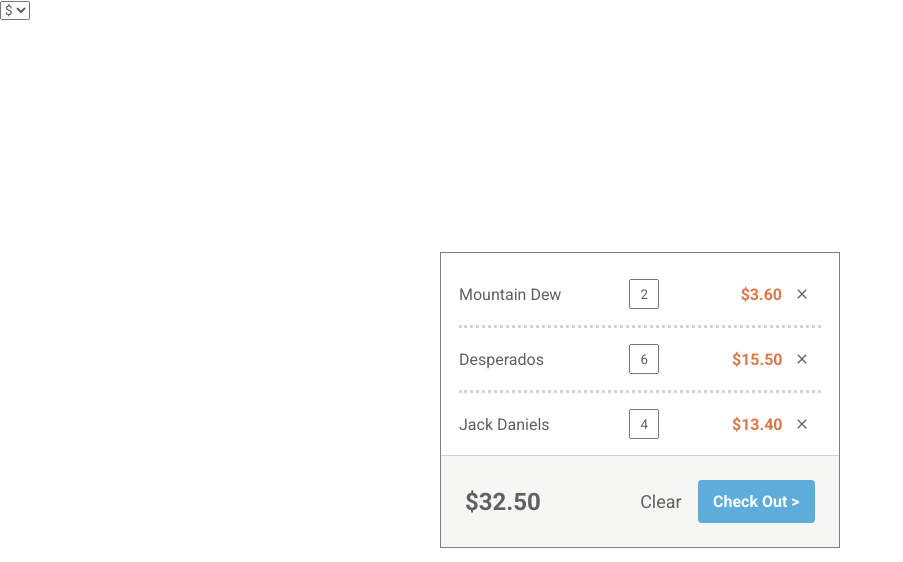
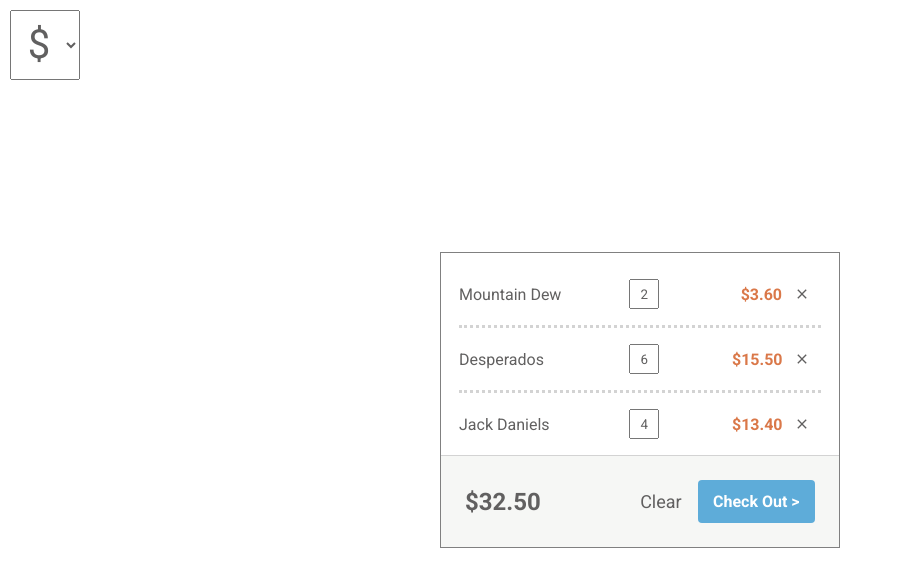
Before and after one commit to aaronm99/mmt, a React (Vite) app: page / in a window 1280 px wide. Shown: the top 562 px of the page, without its empty margins (0-903 px from the left). Built offline with nearby package versions, Linux system fonts and the light colour scheme.

Commit message:
added comments

```diff
--- a/src/App.jsx
+++ b/src/App.jsx
@@ -7,11 +7,14 @@
   const [cart, setCart] = useState([]);
   const [currency, setCurrency] = useState("");
 
+  // sets the basket to the data from data.js
   useEffect(() => {
     setCart(items);
   }, []);
 
+  // function to change quantity
   const changeQuantity = (drink, quantity) => {
+    // max quantity is 99
     if (quantity > 99) {
       setCart(
         cart.map(item =>
@@ -37,6 +40,7 @@
     }
   };
 
+  // sets all quantities to 0
   const clearQuantity = () => {
     setCart(
       cart.map(item =>
--- a/src/components/Basket.jsx
+++ b/src/components/Basket.jsx
@@ -2,10 +2,14 @@
 import { MdClose } from "react-icons/md";
 
 const Basket = ({ changeQuantity, cart, clearQuantity, currency }) => {
+  // calculate grand total
   const itemsPrice = cart.reduce((a, c) => a + c.price * c.quantity, 0);
+
+  // default currency
   let modifier = 1;
   let symbol = "$";
 
+  // currency conversion
   if (currency == "pound") {
     modifier = 0.815361;
     symbol = "£";
--- a/src/components/Currency.jsx
+++ b/src/components/Currency.jsx
@@ -1,11 +1,12 @@
-import React, { useState } from "react";
+import React from "react";
 
-const Currency = ({ currency, setCurrency }) => {
+const Currency = ({ setCurrency }) => {
   return (
     <div>
       <select
-        name="pets"
-        id="pet-select"
+        name="currency"
+        id="currency-select"
+        className="currency__select"
         onChange={e => {
           const selectedCurrency = e.target.value;
           setCurrency(selectedCurrency);
```
